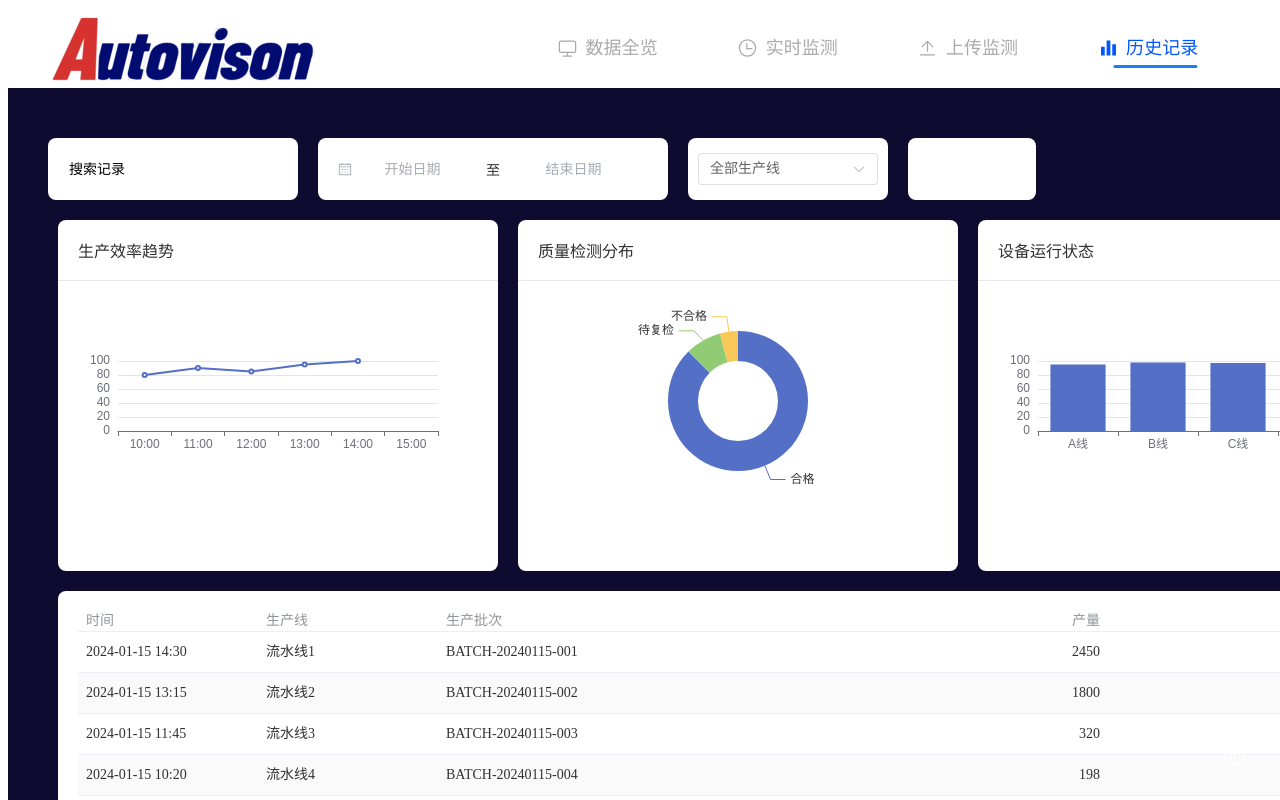
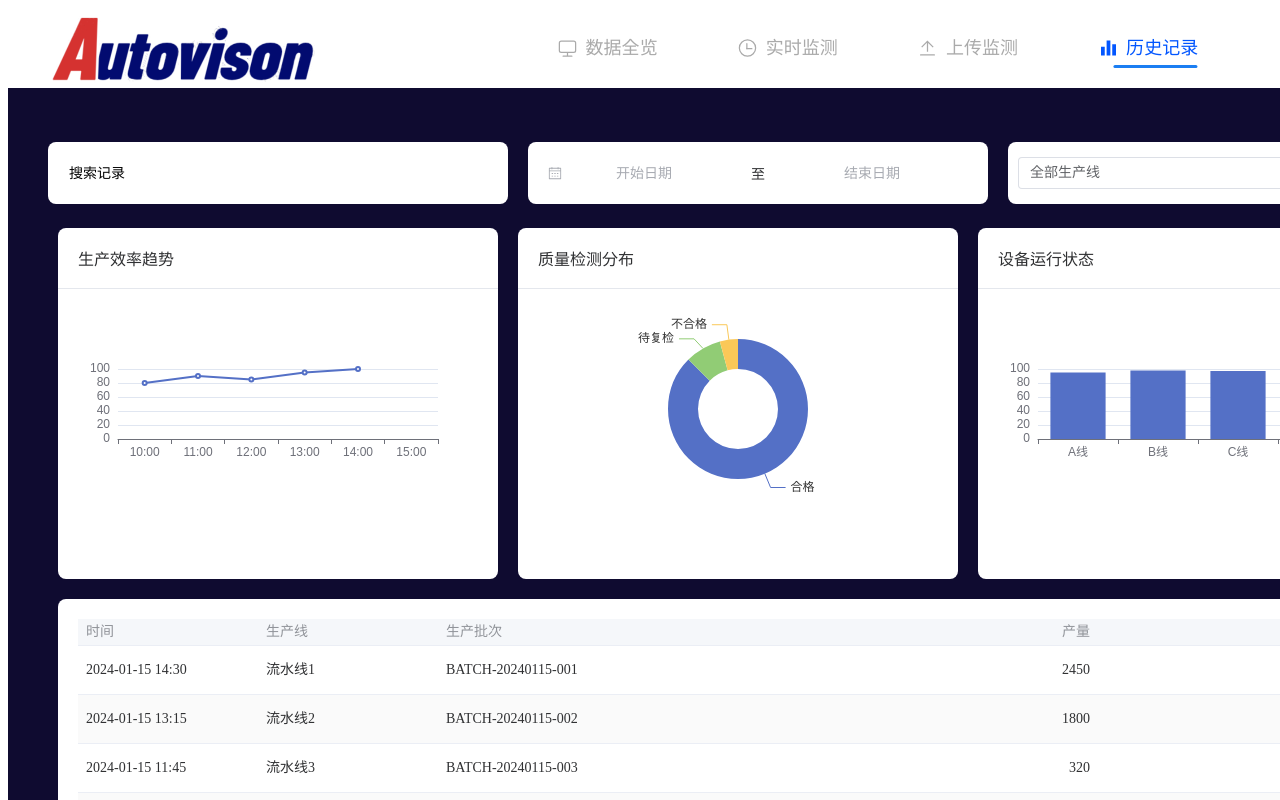
Before and after one commit to ZhangYichi-ZYc/SteelDetection-Vue, a Vue app: page /monitoring/history in a window 1280 px wide. Shown: the top 800 px of the page. Built offline with nearby package versions, Linux system fonts and the light colour scheme.

Commit message:
优化监控历史记录组件，调整生产线筛选和生成报告按钮的样式，增加操作列按钮的链接样式，调整表格行高和单元格内边距，提升用户体验

```diff
--- a/src/views/monitoring/History.vue
+++ b/src/views/monitoring/History.vue
@@ -48,14 +48,14 @@
           style="width: 100%"
         />
       </el-col>
-      <el-col :span="4">
-        <el-select v-model="lineFilter" placeholder="生产线筛选">
+      <el-col :span="6">
+        <el-select v-model="lineFilter" placeholder="全部生产线" style="width: 100%">
           <el-option label="全部生产线" value="all" />
           <el-option v-for="line in productionLines" :key="line" :label="line" :value="line" />
         </el-select>
       </el-col>
-      <el-col :span="4" class="report-button">
-        <el-button type="primary" icon="el-icon-plus">生成报告</el-button>
+      <el-col :span="4">
+        <el-button type="primary" icon="Plus">生成报告</el-button>
       </el-col>
     </el-row>
 
@@ -116,10 +116,10 @@
             {{ row.status }}
           </template>
         </el-table-column>
-        <el-table-column label="操作" width="180">
+        <el-table-column label="操作" width="200" fixed="right">
           <template #default>
-            <el-button type="primary" size="small">查看详情</el-button>
-            <el-button type="success" size="small">导出报告</el-button>
+            <el-button type="primary" size="small" link>查看详情</el-button>
+            <el-button type="success" size="small" link>导出报告</el-button>
           </template>
         </el-table-column>
       </el-table>
@@ -399,22 +399,22 @@ export default {
 
   /* 调整表格行高 */
   .el-table__row {
-    height: 20px !important;
+    height: 22px !important;
   }
 
   /* 调整单元格内边距和对齐方式 */
   .el-table__cell {
-    padding: 0 !important;
-    height: 20px !important;
-    line-height: 20px !important;
+    padding: 2px 0 !important;
+    height: 22px !important;
+    line-height: 22px !important;
   }
 
   th.el-table__cell {
     background: white;
     color: var(--text-color);
     font-weight: 500;
-    height: 20px !important;
-    padding: 0 !important;
+    height: 22px !important;
+    padding: 2px 0 !important;
   }
 
   td.el-table__cell {
@@ -424,11 +424,19 @@ export default {
 
   /* 调整单元格内容对齐 */
   .cell {
-    line-height: 20px !important;
-    padding: 0 8px !important;
+    line-height: 18px !important;
+    padding: 2px 8px !important;
     white-space: nowrap;
     overflow: hidden;
     text-overflow: ellipsis;
+  }
+
+  /* 调整操作列按钮的样式 */
+  .el-button--link {
+    height: 24px !important;
+    padding: 0 8px !important;
+    margin: 0 4px !important;
+    font-size: 12px !important;
   }
 }
 
@@ -439,11 +447,17 @@ export default {
   margin-top: 20px;
   border: 1px solid var(--border-color);
   box-shadow: 0 2px 12px 0 var(--shadow-color);
-  margin-bottom: 60px; /* 为AI搜索球留出空间 */
+  margin-bottom: 60px;
+
+  :deep(.el-table__header-wrapper) {
+    th.el-table__cell {
+      background-color: #f5f7fa !important;
+    }
+  }
 
   /* 控制表格容器高度 */
   :deep(.el-table__body-wrapper) {
-    max-height: 300px !important; /* 限制表格体最大高度 */
+    max-height: 400px !important;
     overflow-y: auto;
   }
 }
@@ -452,7 +466,7 @@ export default {
 .top-bar {
   margin-bottom: 20px;
   display: flex;
-  gap: 20px; /* 添加组件之间的间距 */
+  gap: 20px;
   align-items: center;
 
   .el-col {
@@ -463,27 +477,6 @@ export default {
     height: 100%;
     display: flex;
     align-items: center;
-
-    /* 调整搜索框列宽 */
-    &:first-child {
-      flex: 0 0 250px;
-    }
-
-    /* 调整日期选择器列宽 */
-    &:nth-child(2) {
-      flex: 0 0 350px;
-    }
-
-    /* 调整生产线筛选列宽 */
-    &:nth-child(3) {
-      flex: 0 0 200px;
-    }
-
-    /* 调整生成报告按钮列宽 */
-    &:last-child {
-      flex: 0 0 120px;
-      justify-content: center;
-    }
   }
 
   :deep(.el-input__wrapper),
@@ -494,21 +487,9 @@ export default {
     width: 100%;
   }
 
-  :deep(.el-input__inner) {
-    color: var(--text-color);
-  }
-
   :deep(.el-button) {
-    background: var(--primary-color);
-    border-color: var(--primary-color);
-    color: white;
-    height: 32px;
     width: 100%;
-  }
-
-  /* 移除原有的栅格间距 */
-  :deep(.el-row--flex) {
-    margin: 0 !important;
+    justify-content: center;
   }
 }
 
```
